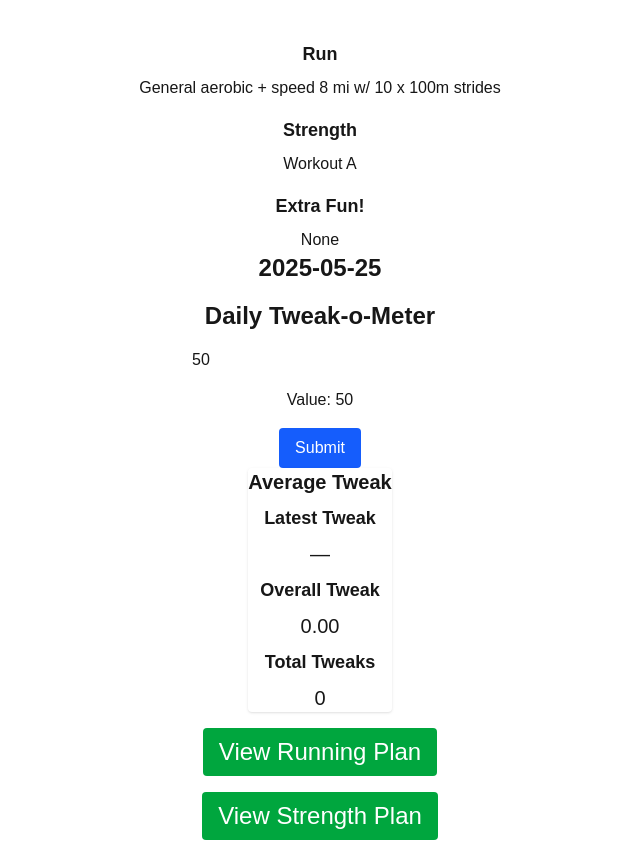
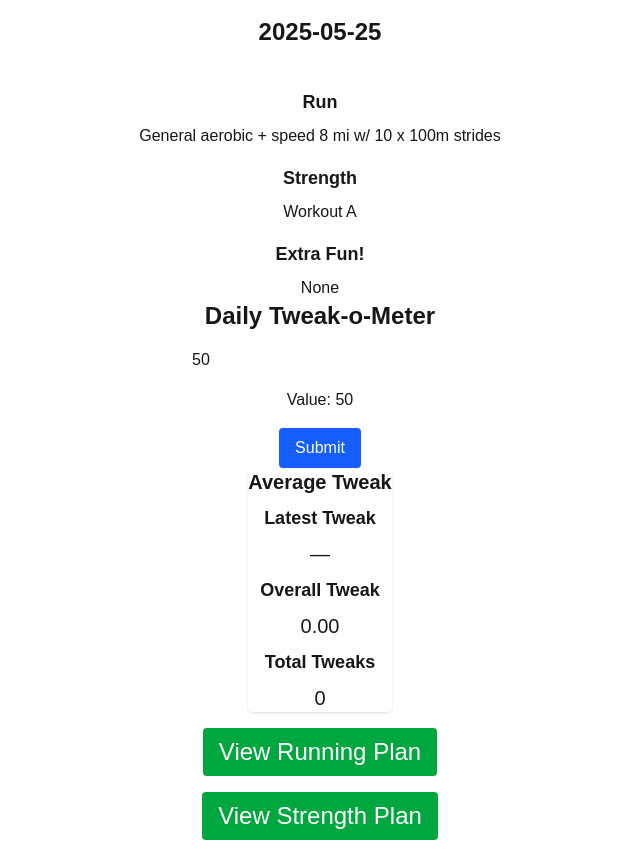
Before and after one commit to catcoding02/beantownblock, a Next.js app: page / in a window 1280 px wide. Shown: the whole page, without its empty margins (320-960 px from the left). Built offline with nearby package versions, Linux system fonts and the light colour scheme.

Commit message:
Update page.tsx

```diff
--- a/app/page.tsx
+++ b/app/page.tsx
@@ -69,7 +69,8 @@ export default function Home() {
 
   return (
     <main className="relative flex flex-col items-center justify-center min-h-screen p-4">
-      {/* Display today's row if available */}
+      <h1 className="text-2xl font-bold mb-4">{today}</h1>
+	    {/* Display today's row if available */}
       {todayRow && (
         <div className="mt-6 space-y-4">
           <div className="text-center">
@@ -88,7 +89,6 @@ export default function Home() {
       )}
 
 {/* Main content */}
-      <h1 className="text-2xl font-bold mb-4">{today}</h1>
       <h1 className="text-2xl font-bold mb-4">Daily Tweak-o-Meter</h1>
 
       <form onSubmit={handleSubmit} className="flex flex-col items-center space-y-4">
```
